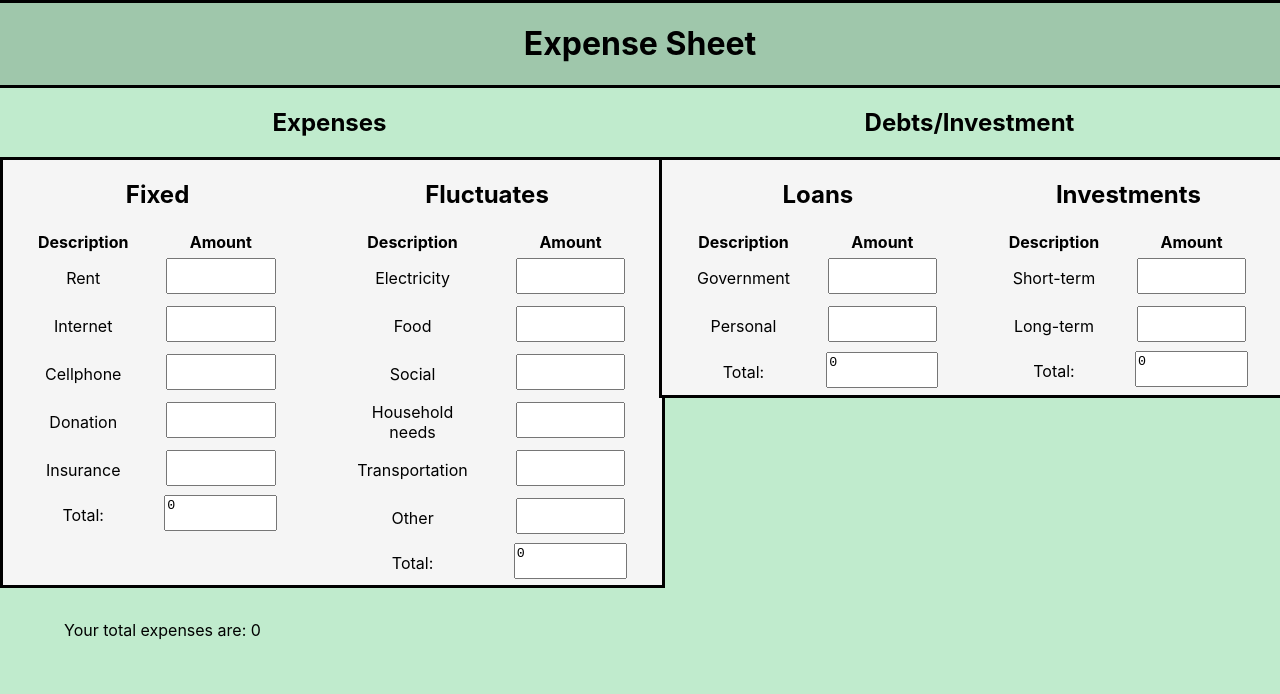
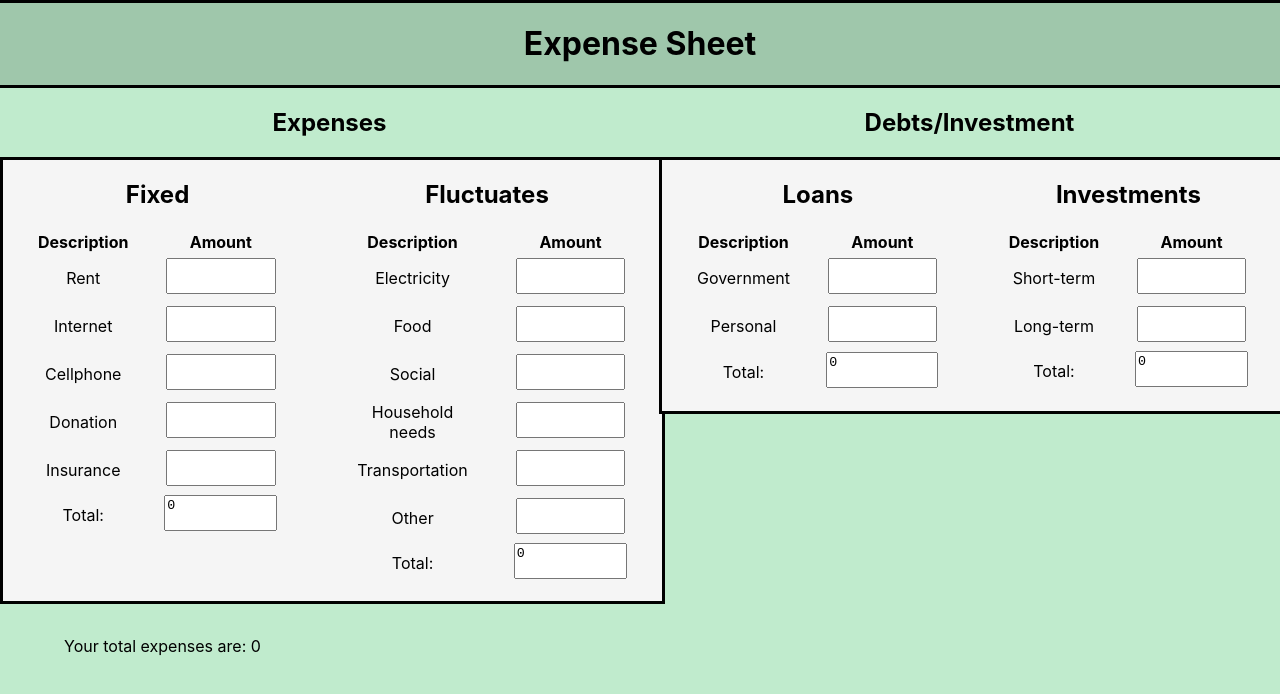
Before and after one commit to timbolaj/Expense-sheet, a React (Create React App) app: page / in a window 1280 px wide. Shown: the top 694 px of the page. Built offline with nearby package versions, Linux system fonts and the light colour scheme.

Commit message:
mvp done for desktop

```diff
--- a/src/Styles/Debt-invest.scss
+++ b/src/Styles/Debt-invest.scss
@@ -7,4 +7,5 @@ h2 {
   border: solid;
   width: 100%;
   background-color: whitesmoke;
+  padding-bottom: 1em;
 }
--- a/src/Styles/Expenses.scss
+++ b/src/Styles/Expenses.scss
@@ -7,4 +7,5 @@ h2 {
   border: solid;
   width: 100%;
   background-color: whitesmoke;
+  padding-bottom: 1em;
 }
```
